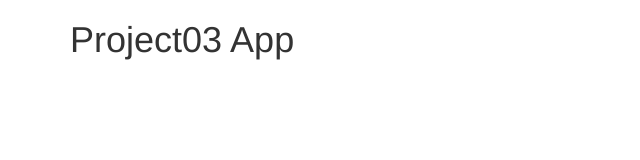
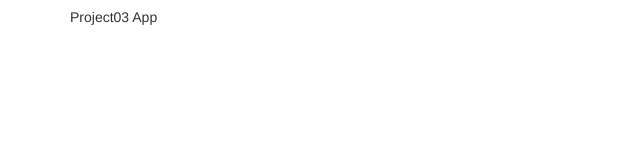
Before and after one commit to bahrjd/Project03, a plain HTML site: page wwwroot/index.html in a window 1280 px wide. Shown: the whole page, without its empty margins (0-640 px from the left). Drawn offline with Linux system fonts and the light colour scheme.

Commit message:
index.html <h1> tag changed to <h5>

```diff
--- a/wwwroot/index.html
+++ b/wwwroot/index.html
@@ -11,7 +11,7 @@
 <body>
     <div class="container">
 
-        <h1>Project03 App</h1>
+        <h5>Project03 App</h5>
 
         <ui-view></ui-view>
 
```
